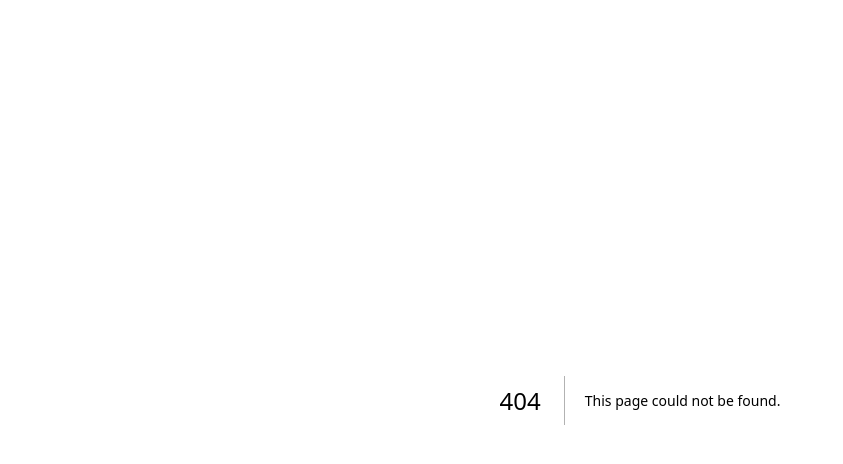
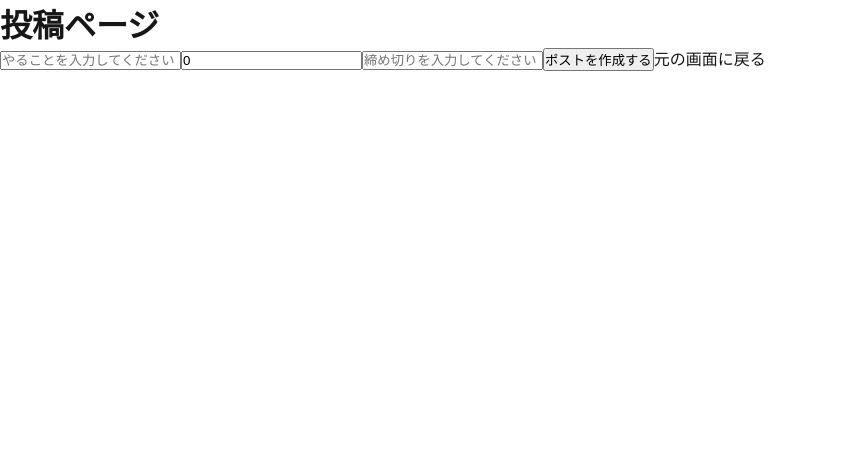
Before and after one commit to wotsu/KCLHack-PU-Front, a Next.js app: page /new_post in a window 1280 px wide. Before the commit this address had no page. Shown: the top 464 px of the page, without its empty margins (0-843 px from the left). Built offline with nearby package versions, Linux system fonts and the light colour scheme.

Commit message:
新規投稿作成のページの追加

```diff
--- /dev/null
+++ b/src/app/new_post/page.tsx
@@ -0,0 +1,97 @@
+"use client"
+import Link from "next/link"
+import { useState, useEffect } from "react"
+import { NewPost } from "../data_type"
+import { useRouter } from "next/navigation";
+
+export default function NewPostForm() {
+
+    const router = useRouter();
+
+    const [content, setContent] = useState<NewPost>({
+        task: "",
+        importance: 0,
+        deadline: ""
+    });
+
+    const [token, setToken] = useState<string | null>(null);
+
+    useEffect(() => {
+        const storedToken = String(localStorage.getItem("token"));
+        setToken(storedToken);
+    }, []);
+
+    const submitPost = async() => {
+
+        if(content.task===""){
+            alert("テキストが空です");
+            return;
+        }
+
+        try{
+
+            console.log(token);
+            const response = await fetch("http://localhost:8080/auth/create/post", {
+                method: "POST",
+                headers: {
+                    "Content-Type": "application/json",
+                    "Authorization": `Bearer ${token || ""}`
+                },
+                body: JSON.stringify({
+                    task: content.task,
+                    importance: content.importance,
+                    deadline: content.deadline
+                }),
+            });
+            const data = await response.json();
+            if(response.ok){
+                setContent({
+                    task: "",
+                    importance: 0,
+                    deadline: ""
+                });
+                console.log("投稿成功");
+                alert("投稿成功");
+                router.push('/');
+            }else{
+                console.error(response.statusText, data.message);
+            }
+
+        }catch(error){
+            console.log(error);
+        }
+    }
+
+  return (
+
+    <>
+
+    <h1>投稿ページ</h1>
+
+    <input
+        type="text"
+        value={content.task}
+        onChange={(e) => setContent({...content, task: e.target.value})}
+        placeholder="やることを入力してください"
+    />
+    <input
+        type="number"
+        value={content.importance}
+        onChange={(e) => setContent({...content, importance: Number(e.target.value)})}
+        placeholder="重要度を入力してください"
+    />
+    <input
+        type="text"
+        value={content.deadline}
+        onChange={(e) => setContent({...content, deadline: e.target.value})}
+        placeholder="締め切りを入力してください"
+    />
+
+    <button onClick={submitPost}>ポストを作成する</button>
+    <Link href="/">元の画面に戻る</Link>
+    </>
+
+  )
+
+
+}
```
Also changed, not shown: src/app/data_type.tsx (+8 -0 lines).
